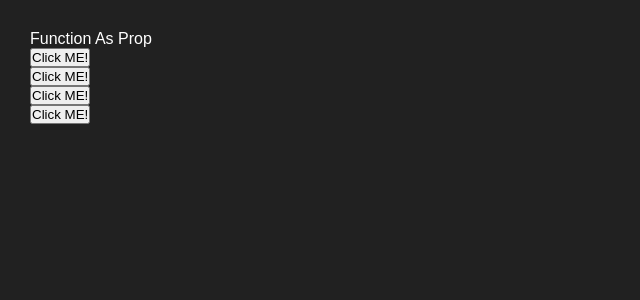
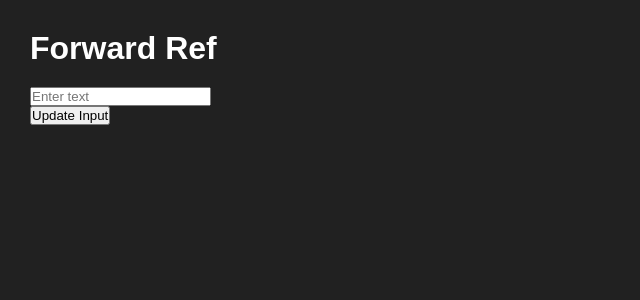
Before and after one commit to txrunishere/react-step-by-step, a React (Vite) app in the folder 02/: page / in a window 1280 px wide. Shown: the top 300 px of the page, without its empty margins (0-640 px from the left). Built offline with nearby package versions, Linux system fonts and the light colour scheme.

Commit message:
Forward Ref in React

```diff
--- a/02/src/App.jsx
+++ b/02/src/App.jsx
@@ -10,6 +10,7 @@ import StyledComponents from "./components/StyleComponents/StyledComponents"
 import UseRefHook, { StopWatch } from "./components/UseRefHook"
 import UncontrolledComponent from "./components/UncontrolledComponent"
 import FunctionAsProp from "./components/FunctionAsProp"
+import ForwardRef from "./components/ForwardRef"
 
 const App = () => {
   return (
@@ -33,7 +34,9 @@ const App = () => {
       {/* <UseRefHook /> */}
       {/* <StopWatch /> */}
 
-      <FunctionAsProp />
+      {/* <FunctionAsProp /> */}
+
+      <ForwardRef />
     </>
   )
 }
--- /dev/null
+++ b/02/src/components/ForwardRef.jsx
@@ -0,0 +1,65 @@
+import { forwardRef, useRef } from "react";
+
+const ForwardRef = () => {
+  const inputRef = useRef(null);
+
+  const handleInput = () => {
+    inputRef.current.value = 200;
+    inputRef.current.focus();
+    inputRef.current.style.color = 'red'
+  };
+
+  return (
+    <div>
+      <h1 style={{ margin: "20px 0px" }}>Forward Ref</h1>
+      <div>
+        <UserInput
+          ref={inputRef}
+          id="textInput"
+          name="textInput"
+          type="text"
+          placeholder="Enter text"
+        />
+        <button onClick={handleInput}>Update Input</button>
+      </div>
+    </div>
+  );
+};
+
+
+
+
+
+
+
+
+
+// approach we use in react 19 version
+
+const UserInput = (props) => {
+  return (
+    <div>
+      <input {...props}  ref={props.ref}/>
+    </div>
+  )
+}
+
+
+
+
+
+
+
+
+
+// before 19 version
+
+// const UserInput = forwardRef((props, ref) => {
+//   return (
+//     <div>
+//       <input ref={ref} {...props} />
+//     </div>
+//   );
+// });
+
+export default ForwardRef;
```
